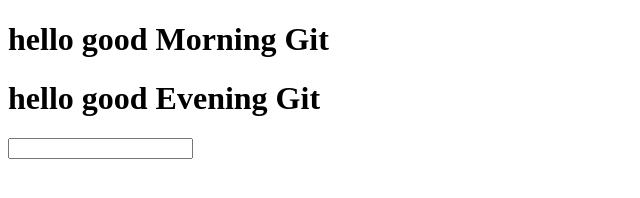
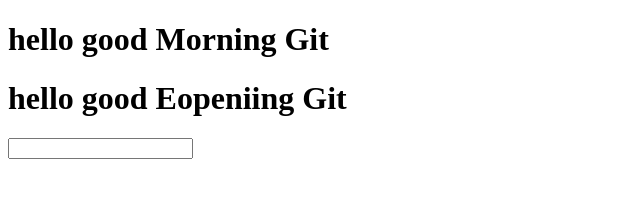
Before and after one commit to why916259117/-, a plain HTML site: page index.html in a window 1280 px wide. Shown: the whole page, without its empty margins (0-640 px from the left). Drawn offline with Linux system fonts and the light colour scheme.

Commit message:
update index.html

```diff
--- a/index.html
+++ b/index.html
@@ -7,7 +7,7 @@
 	<body>
 		<div id="indexBody">
 			<h1>hello good Morning Git</h1>
-			<h1>hello good Evening Git</h1>
+			<h1>hello good Eopeniing Git</h1>
 			<input type="text" v-model="Num | noZero"/>
 		</div>
 	</body>
```
